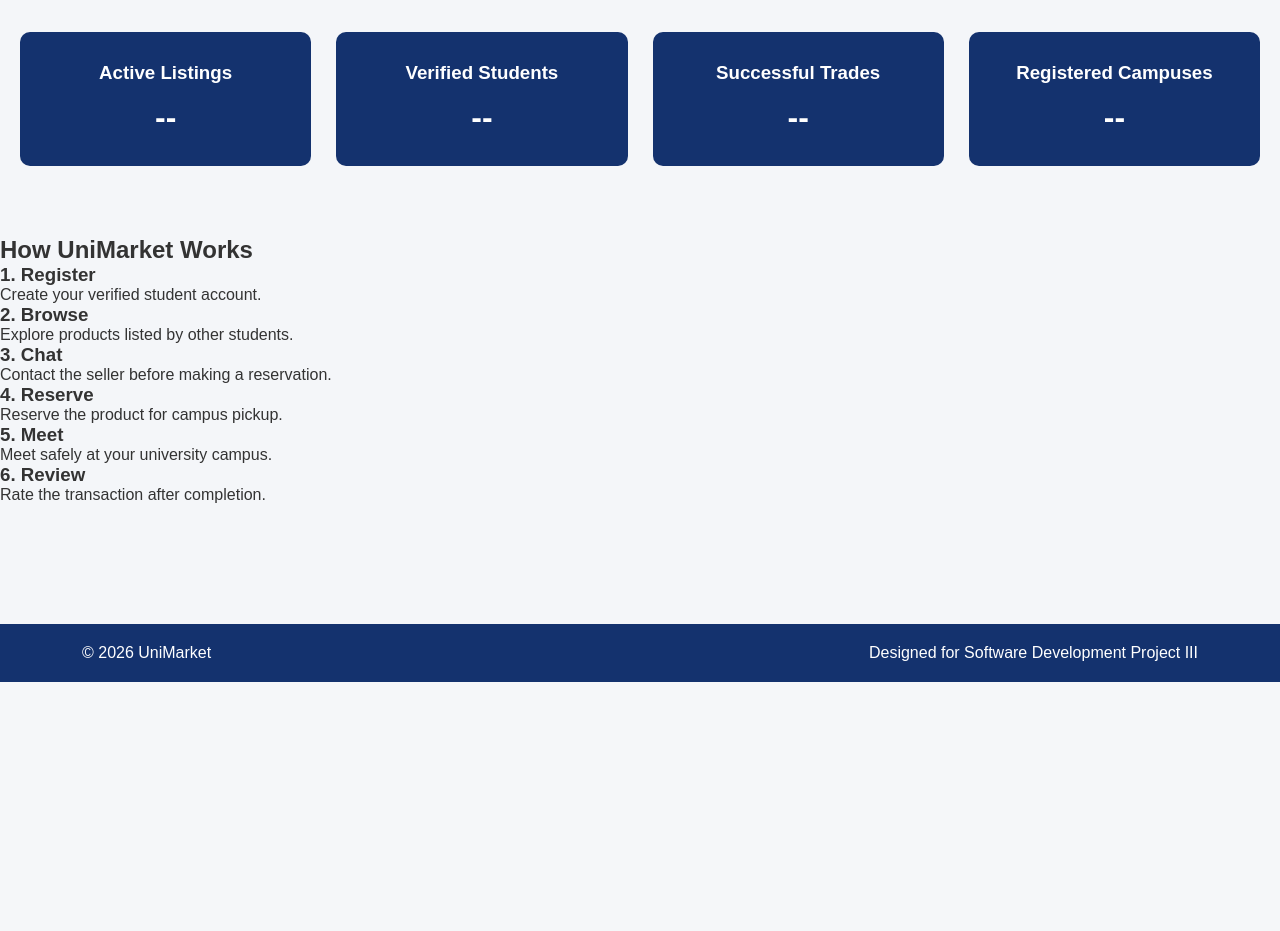
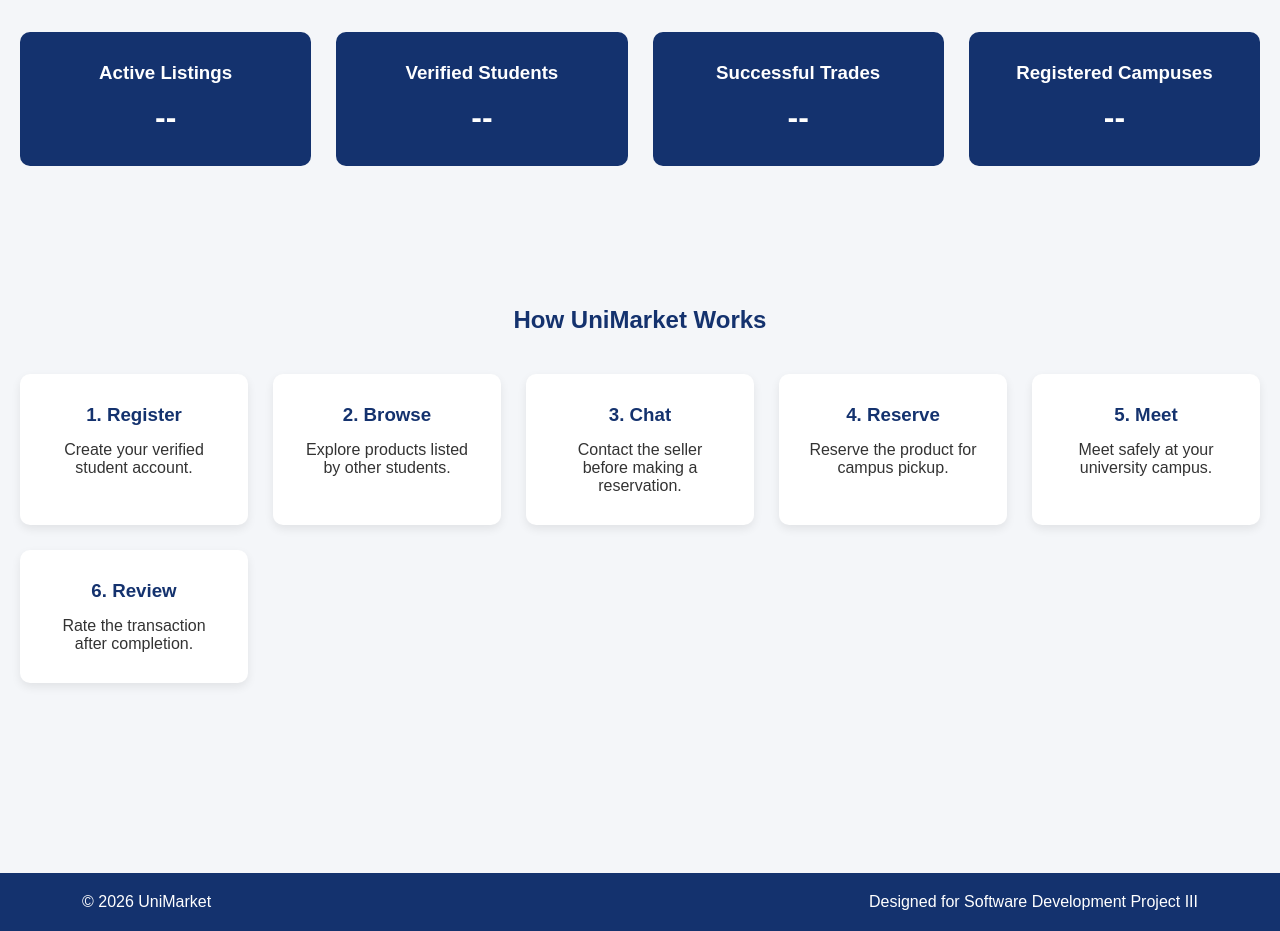
Before and after one commit to titan000001/university-student-marketplace, a PHP site: page /pages/home.html in a window 1280 px wide. Shown: the part 1005-1936 px from the top of the page. Before the commit the page ends 1687 px from the top, so only its background shows below. Run offline with PHP 8.4, Linux system fonts and the light colour scheme.

Commit message:
Style marketplace workflow section (CSS)

```diff
--- a/frontend/css/styles.css
+++ b/frontend/css/styles.css
@@ -276,3 +276,45 @@ gap:10px;
     margin-top:15px;
 
 }
+
+/* ===========================
+   How It Works
+=========================== */
+
+.workflow-section{
+
+    padding:70px 20px;
+    text-align:center;
+
+}
+
+.workflow-section h2{
+
+    color:#14326e;
+    margin-bottom:40px;
+
+}
+
+.workflow-grid{
+
+    display:grid;
+    grid-template-columns:repeat(auto-fit,minmax(220px,1fr));
+    gap:25px;
+
+}
+
+.workflow-card{
+
+    background:white;
+    padding:30px;
+    border-radius:10px;
+    box-shadow:0 4px 10px rgba(0,0,0,.08);
+
+}
+
+.workflow-card h3{
+
+    color:#14326e;
+    margin-bottom:15px;
+
+}
```
